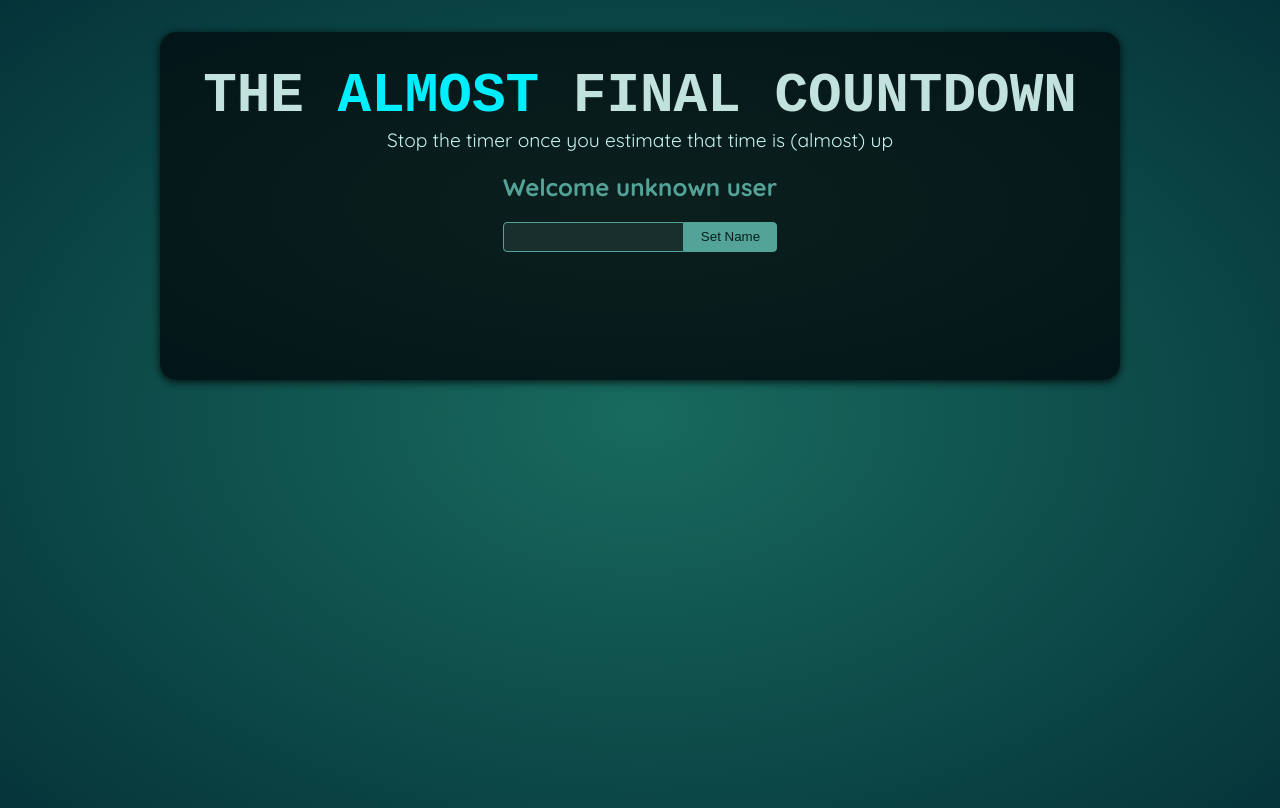
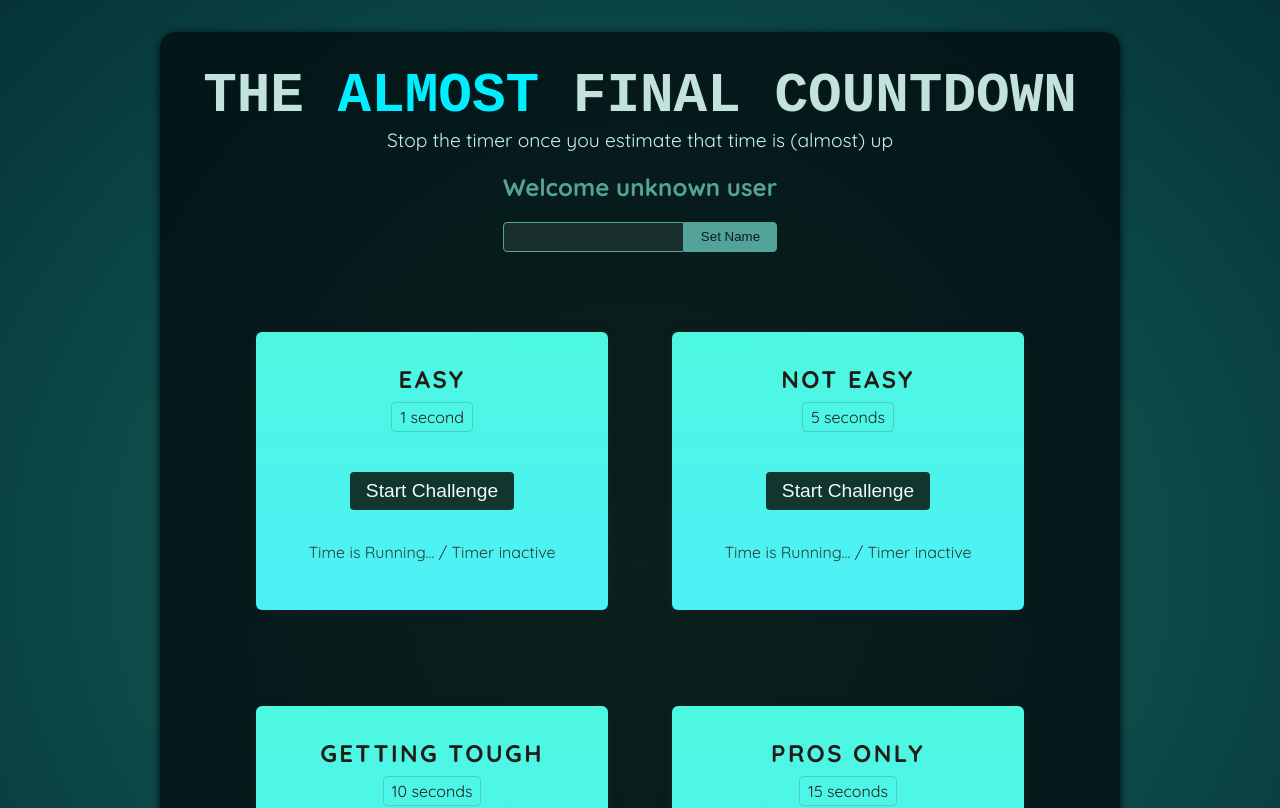
Before and after one commit to ensarvragic/Timer-App, a React (Vite) app: page / in a window 1280 px wide. Shown: the top 808 px of the page. Built offline with nearby package versions, Linux system fonts and the light colour scheme; a web font is replaced by a local one.

Commit message:
finished css and html for the app

```diff
--- a/src/App.jsx
+++ b/src/App.jsx
@@ -1,10 +1,16 @@
 import Player from './components/Player.jsx';
+import TimerChallenge from './components/TimerChallenge.jsx';
 
 function App() {
   return (
     <>
       <Player />
-      <div id="challenges"></div>
+      <div id="challenges">
+        <TimerChallenge title='Easy' targetTime={1}/>
+        <TimerChallenge title='Not Easy' targetTime={5}/>
+        <TimerChallenge title='Getting tough' targetTime={10}/>
+        <TimerChallenge title='Pros only' targetTime={15}/>
+      </div>
     </>
   );
 }
--- a/src/components/Player.jsx
+++ b/src/components/Player.jsx
@@ -7,6 +7,7 @@ export default function Player() {
 
   const handleClick = () => {
     setEnteredPlayerName(PlayerName.current.value);
+    PlayerName.current.value = '';
   };
 
   return (
--- /dev/null
+++ b/src/components/TimerChallenge.jsx
@@ -0,0 +1,18 @@
+export default function TimerChallenge({ title, targetTime }) {
+    return(
+        <section className="challenge">
+            <h2>{title}</h2>
+            <p className="challenge-time">
+                {targetTime} second{targetTime > 1 ? 's' : ''}
+            </p>
+            <p>
+                <button>
+                    Start Challenge
+                </button>
+            </p>
+            <p className="active">
+                Time is Running... / Timer inactive
+            </p>
+        </section>
+    )
+}
```
